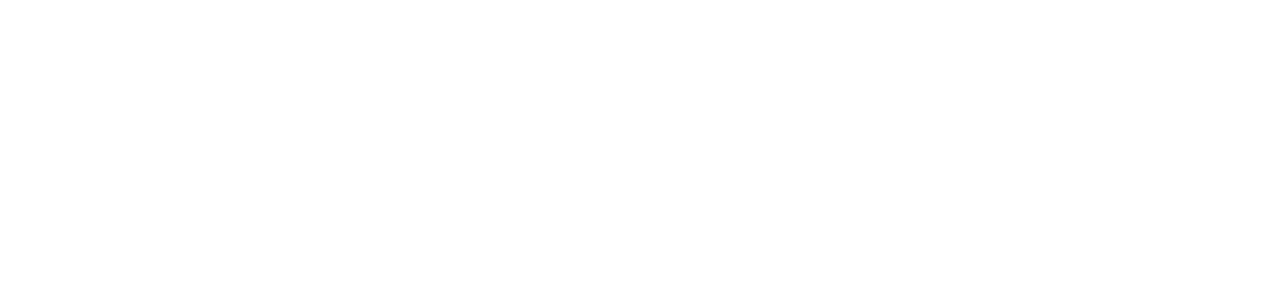
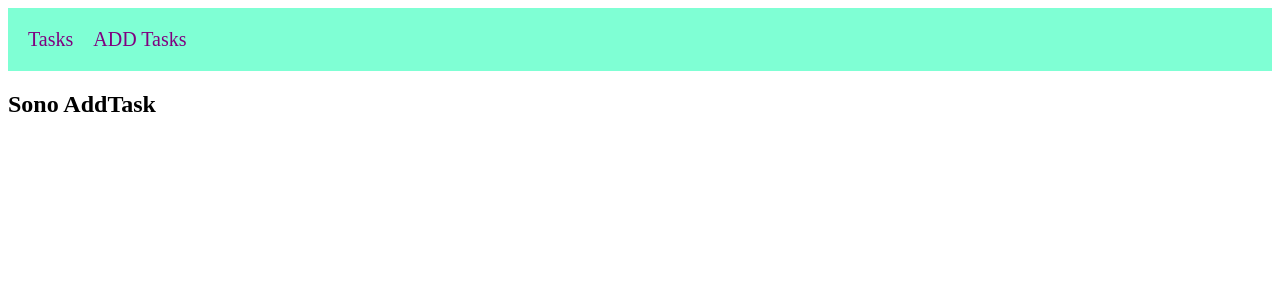
Before and after one commit to GiuseppeLiGioi/ex-react-task-manager, a React (Vite) app in the folder Frontend/: page /tasks/new in a window 1280 px wide. Shown: the top 300 px of the page. Built offline with nearby package versions, Linux system fonts and the light colour scheme.

Commit message:
added. milestone 1

```diff
--- a/Frontend/package.json
+++ b/Frontend/package.json
@@ -11,7 +11,8 @@
   },
   "dependencies": {
     "react": "^19.1.0",
-    "react-dom": "^19.1.0"
+    "react-dom": "^19.1.0",
+    "react-router-dom": "^7.6.1"
   },
   "devDependencies": {
     "@eslint/js": "^9.25.0",
--- a/Frontend/src/App.jsx
+++ b/Frontend/src/App.jsx
@@ -1,11 +1,21 @@
-import { useState } from 'react'
+import { GlobalContext } from './context/GlobalContext';
+import AddTask from './assets/components/AddTask';
+import Navbar from './assets/components/Navbar';
+import TaskList from './assets/components/TaskList';
+import { BrowserRouter, Routes, Route } from 'react-router-dom';
 function App() {
 
 
   return (
-    <>
-
-    </>
+    <GlobalContext>
+      <BrowserRouter>
+        <Navbar />
+        <Routes>
+          <Route path='/' element={<TaskList />} />
+          <Route path='/tasks/new' element={<AddTask />} />
+        </Routes>
+      </BrowserRouter>
+    </GlobalContext>
   )
 }
 
--- /dev/null
+++ b/Frontend/src/assets/components/AddTask.jsx
@@ -0,0 +1,5 @@
+export default function AddTask(){
+return (
+    <h2>Sono AddTask</h2>
+)
+}
--- /dev/null
+++ b/Frontend/src/assets/components/Navbar.jsx
@@ -0,0 +1,10 @@
+import { NavLink } from "react-router-dom";
+export default function Navbar(){
+return(
+<nav className="navbar">
+<NavLink className="navbar-child" to="/">Tasks</NavLink>
+<NavLink className="navbar-child" to="/tasks/new">ADD Tasks</NavLink>
+</nav>
+
+)
+}
--- /dev/null
+++ b/Frontend/src/assets/components/TaskList.jsx
@@ -0,0 +1,5 @@
+export default function TaskList(){
+return(
+    <h2>Sono TaskList</h2>
+)
+}
--- /dev/null
+++ b/Frontend/src/context/GlobalContext.jsx
@@ -0,0 +1,15 @@
+import { createContext, useState } from "react";
+
+const GlobalContext = createContext()
+
+export default function GlobalContextProvider({children}){
+
+
+
+    return(
+        <GlobalContext.Provider value={{}}>
+            {children}
+        </GlobalContext.Provider>
+    )
+}
+export {GlobalContext}
--- a/Frontend/src/index.css
+++ b/Frontend/src/index.css
@@ -0,0 +1,14 @@
+.navbar{
+    display: flex;
+    justify-content: flex-start;
+    background-color:aquamarine ;
+    padding: 20px;
+    gap: 20px;
+
+
+}
+.navbar-child{
+    color: purple;
+    font-size: 20px;
+    text-decoration: none;
+}
```
Also changed, not shown: 1 other file (tests, documents, lock files or other folders).
